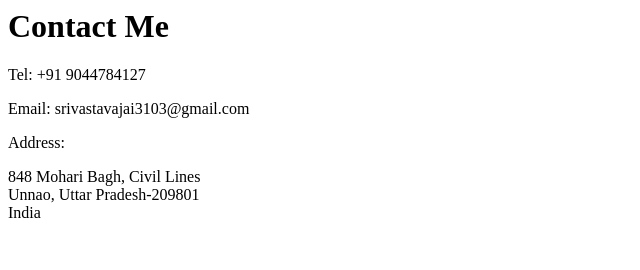
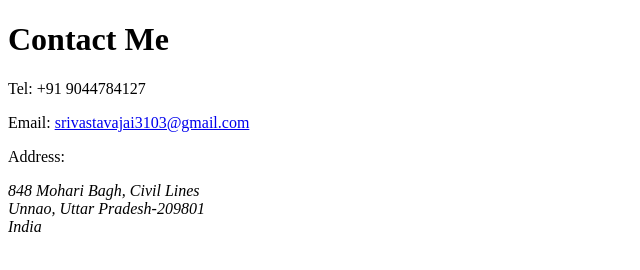
Before and after one commit to loopehole/html-portfolio, a plain HTML site: page public/contact.html in a window 1280 px wide. Shown: the whole page, without its empty margins (0-640 px from the left). Drawn offline with Linux system fonts and the light colour scheme.

Commit message:
Update contact.html

```diff
--- a/public/contact.html
+++ b/public/contact.html
@@ -1,9 +1,19 @@
+<!DOCTYPE html>
+<html lang="en">
+<head>
+  <meta charset="UTF-8">
+  <meta name="viewport" content="width=device-width, initial-scale=1.0">
+  <title>Contact Me</title>
+</head>
+<body>
   <h1>Contact Me</h1>
   <p>Tel: +91 9044784127</p>
-<p>Email: srivastavajai3103@gmail.com</p>
+  <p>Email: <a href="mailto:srivastavajai3103@gmail.com">srivastavajai3103@gmail.com</a></p>
   <p>Address:</p>
-<p>
+  <address>
     848 Mohari Bagh, Civil Lines<br />
     Unnao, Uttar Pradesh-209801<br />
     India <br />
-</p>
+  </address>
+</body>
+</html>
```
Lines whose indentation alone changed are shown as unchanged.
